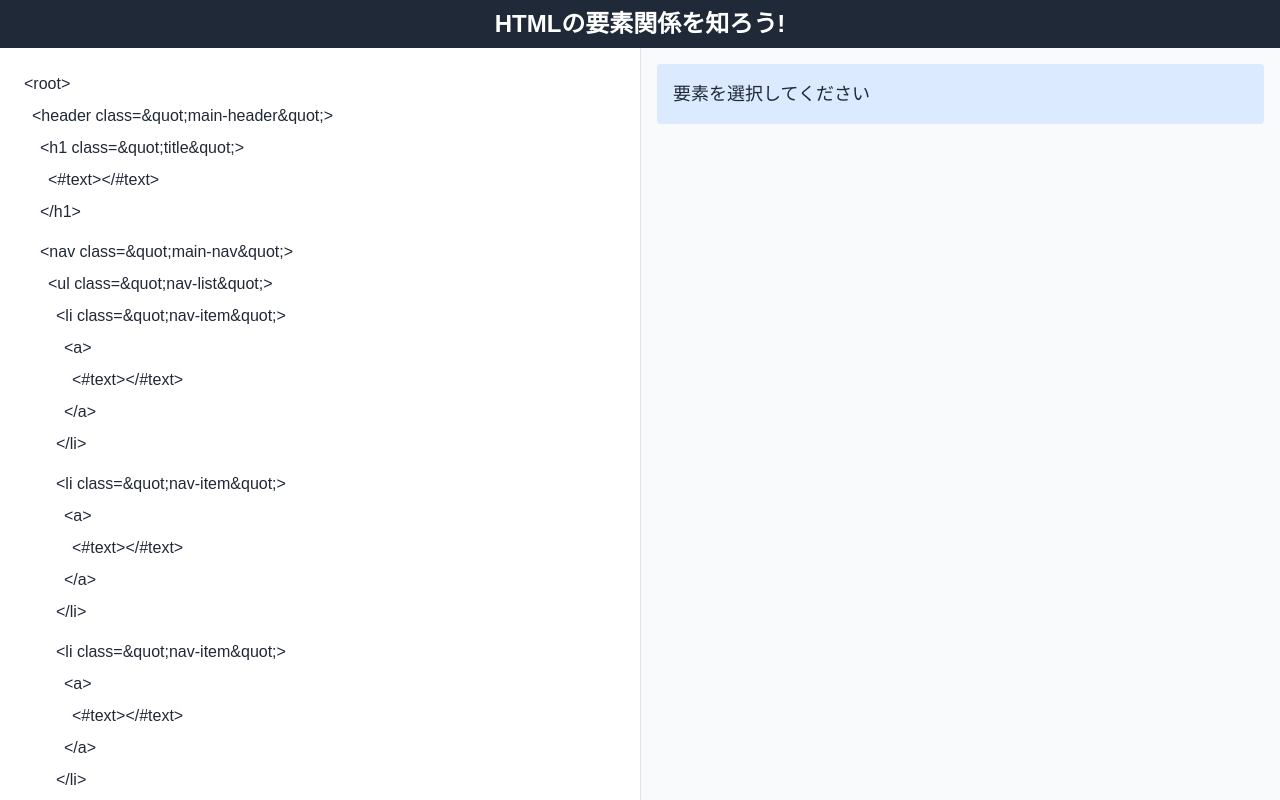
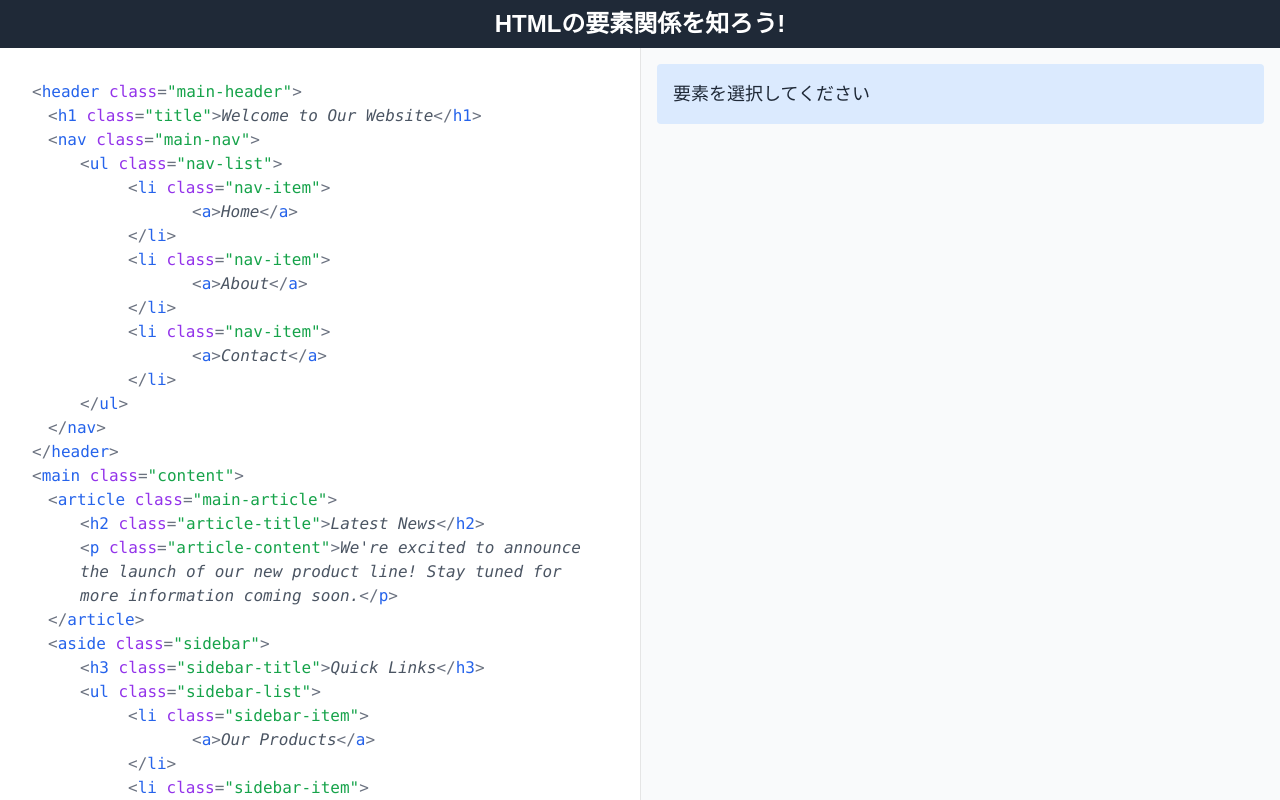
Before and after one commit to barmaguro/html-element-relationships, a Next.js app in the folder html-element-relationships/: page / in a window 1280 px wide. Shown: the top 800 px of the page. Built offline with nearby package versions, Linux system fonts and the light colour scheme.

Commit message:
不具合修正

```diff
--- a/html-element-relationships/components/HTMLTree.tsx
+++ b/html-element-relationships/components/HTMLTree.tsx
@@ -28,10 +28,13 @@ const HTMLTree: React.FC<HTMLTreeProps> = ({
     parent &&
     parent.children.some((child) => child.id === selectedElement.id) &&
     tree.id !== selectedElement.id;
+  const isAncestor = selectedElement && isAncestorOf(tree, selectedElement);
 
   const handleClick = (e: React.MouseEvent) => {
     e.stopPropagation();
-    setSelectedElement(isSelected ? null : { ...tree, level, parent: parent || undefined });
+    setSelectedElement(
+      isSelected ? null : { ...tree, level, parent: parent || undefined }
+    );
   };
 
   const getHighlightClass = () => {
@@ -39,13 +42,57 @@ const HTMLTree: React.FC<HTMLTreeProps> = ({
     if (isParent) return "bg-green-200 text-green-800";
     if (isChild) return "bg-yellow-200 text-yellow-800";
     if (isSibling) return "bg-purple-200 text-purple-800";
+    if (isAncestor) return "bg-orange-200 text-orange-800";
+    return "";
   };
 
+  if (tree.tag === "root") {
+    return (
+      <div className="bg-white text-gray-800 p-4 font-mono">
+        {tree.children.map((child) => (
+          <HTMLTree
+            key={child.id}
+            tree={child}
+            selectedElement={selectedElement}
+            setSelectedElement={setSelectedElement}
+            level={level}
+            parent={tree}
+          />
+        ))}
+      </div>
+    );
+  }
+
+  if (tree.tag === "#text") {
+    if (!tree.textContent?.trim()) {
+      return null;
+    }
+    return <span className="text-gray-600 italic">{tree.textContent}</span>;
+  }
+
+  const classString =
+    tree.classes.length > 0 ? ` class="${tree.classes.join(" ")}"` : "";
+
   return (
-    <div onClick={handleClick} className={`p-2 ${getHighlightClass()}`}>
-      &lt;{tree.tag}
-      {tree.classes.length > 0 ? ` class=&quot;${tree.classes.join(" ")}&quot;` : ""}
-      &gt;
+    <div style={{ marginLeft: `${level * 16}px` }}>
+      <span
+        className={`cursor-pointer ${getHighlightClass()}`}
+        onClick={handleClick}
+      >
+        <span className="text-gray-500">&lt;</span>
+        <span className="text-blue-600">{tree.tag}</span>
+        {classString && (
+          <>
+            <span className="text-purple-600"> class</span>
+            <span className="text-gray-500">=</span>
+            <span className="text-green-600">&quot;{tree.classes.join(" ")}&quot;</span>
+          </>
+        )}
+        <span className="text-gray-500">&gt;</span>
+      </span>
+      {tree.textContent && !tree.children.length && tree.textContent.trim() && (
+        <span className="text-gray-300 ml-2">{tree.textContent}</span>
+      )}
       {tree.children.map((child) => (
         <HTMLTree
           key={child.id}
@@ -56,9 +103,29 @@ const HTMLTree: React.FC<HTMLTreeProps> = ({
           parent={tree}
         />
       ))}
-      &lt;/{tree.tag}&gt;
+      {tree.children.length > 0 && (
+        <span
+          className={`cursor-pointer ${getHighlightClass()}`}
+          onClick={handleClick}
+        >
+          <span className="text-gray-500">&lt;/</span>
+          <span className="text-blue-600">{tree.tag}</span>
+          <span className="text-gray-500">&gt;</span>
+        </span>
+      )}
     </div>
   );
 };
 
+function isAncestorOf(ancestor: Element, descendant: Element): boolean {
+  let current = descendant.parent;
+  while (current) {
+    if (current.id === ancestor.id) {
+      return true;
+    }
+    current = current.parent;
+  }
+  return false;
+}
+
 export default HTMLTree;
```
